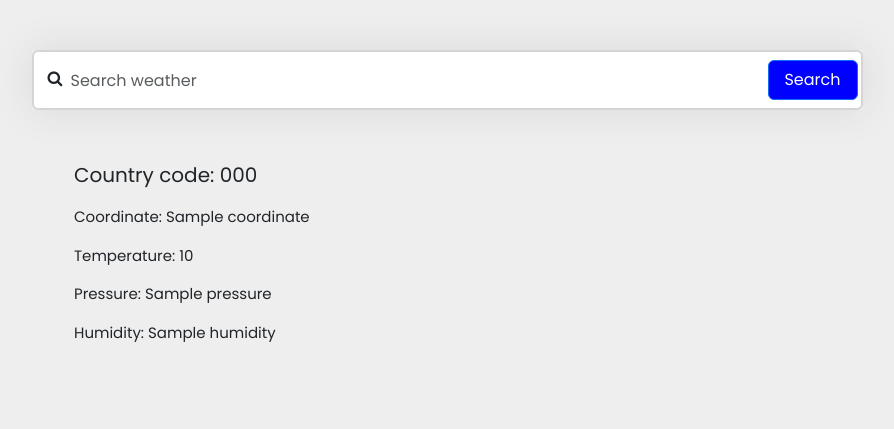
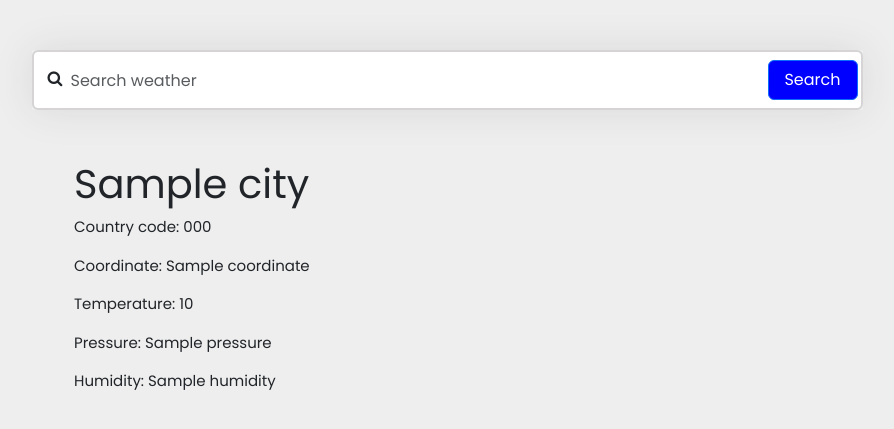
Before and after one commit to Mount-Isaac/WeatherApp, a Django app: template weatherdetector/templates/weatherdetector/index.html in a window 1280 px wide. Shown: the part 71-500 px from the top of the page, without its empty margins (193-1087 px from the left). Run offline with Django 4.2, Linux system fonts and the light colour scheme; the template is opened without the code that fills it: most values are stand-ins (such as "Sample title", 1, 10 or a date in 2020).

Commit message:
index.html changes

```diff
--- a/weatherdetector/templates/weatherdetector/index.html
+++ b/weatherdetector/templates/weatherdetector/index.html
@@ -19,8 +19,9 @@
  			{% if error_type  %}
 				<p>{{city|title}} {{error_type}}</p>
 			{% else %}
-				<p style="font-size: 20px; font-display: block;">Country code: {{country_code}}</p>
+				<h1>{{city}}</h1>
 				<div style="font-size: 15px;">
+					<p>Country code: {{country_code}}</p>
 					<p>Coordinate:  {{coordinate}}</p>
 					<p>Temperature: {{temp}}</p>
 					<p>Pressure: {{pressure}}</p>
--- a/weatherdetector/views.py
+++ b/weatherdetector/views.py
@@ -27,7 +27,8 @@ class homepage(View):
 					"coordinate": str(json_data['coord']['lon']) + ' ' + str(json_data["coord"]["lat"]),
 					"temp" : str(round(json_data["main"]["temp"]-273, 2)) + "°C",
 					"pressure": str(json_data["main"]["pressure"]) + "Pa",
-					"humidity": str(json_data["main"]["humidity"]) + "g.m-3"
+					"humidity": str(json_data["main"]["humidity"]) + "g.m-3",
+					"city": city
 				}
 			else:
 				#Null queries
```
